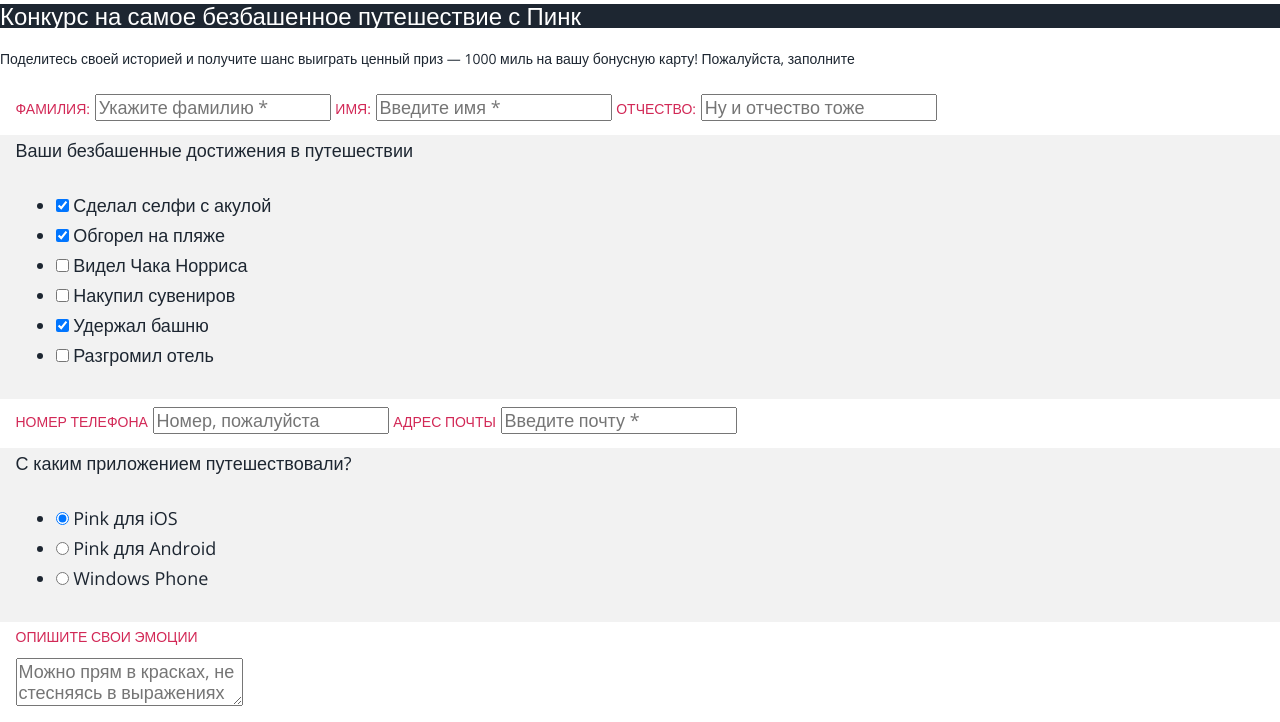
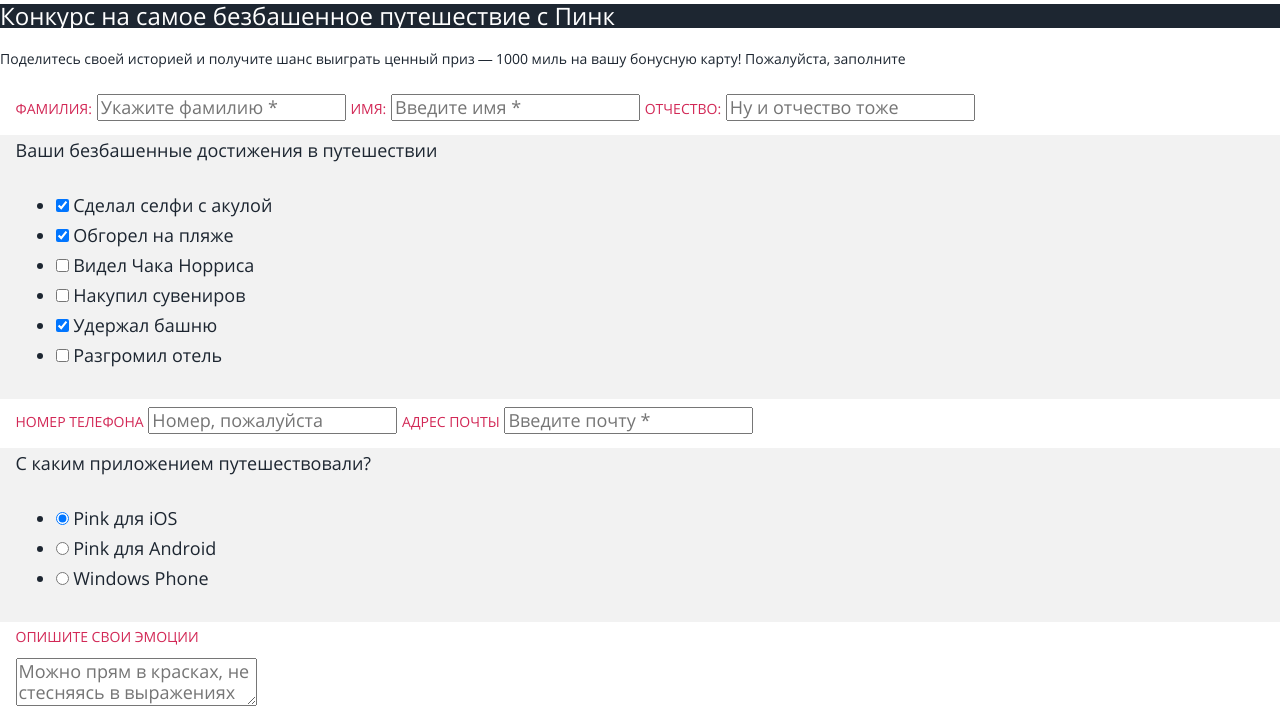
Before and after one commit to alex-y-kuznetsov/Pink, a website: page source/form.html in a window 1280 px wide. Shown: the part 178-900 px from the top of the page. Drawn offline with nearby package versions, Linux system fonts and the light colour scheme; files that its build step writes are made by us from their sources.

Commit message:
Подключил шрифты через fontface

```diff
--- a/source/form.html
+++ b/source/form.html
@@ -3,7 +3,6 @@
   <head>
     <meta charset="utf-8">
     <title>HTML Academy: Пинк</title>
-    <link href="https://fonts.googleapis.com/css?family=Open+Sans:400,700" rel="stylesheet">
     <link href="css/style.css" rel="stylesheet">
   </head>
   <body class="page-body">
--- /dev/null
+++ b/source/less/fonts.less
@@ -0,0 +1,9 @@
+@font-face {
+  font-family: "Open Sans";
+  src: url("/fonts/opensans.woff2") format("woff2"),
+         url("/fonts/opensans.woff") format("woff"),
+         url("/fonts/opensansbold.woff2") format("woff2"),
+         url("/fonts/opensansbold.woff") format("woff"),
+         url("/fonts/opensanslight.woff2") format("woff2"),
+         url("/fonts/opensanslight.woff") format("woff");
+}
--- a/source/less/style.less
+++ b/source/less/style.less
@@ -1,5 +1,6 @@
 @import "normalize.less";
 @import "variables.less";
+@import "fonts.less";
 @import "blocks/apply-form.less";
 @import "blocks/bold-text.less";
 @import "blocks/button.less";
```
Also changed, not shown: source/index.html (+0 -1 lines), source/photo.html (+0 -1 lines).
